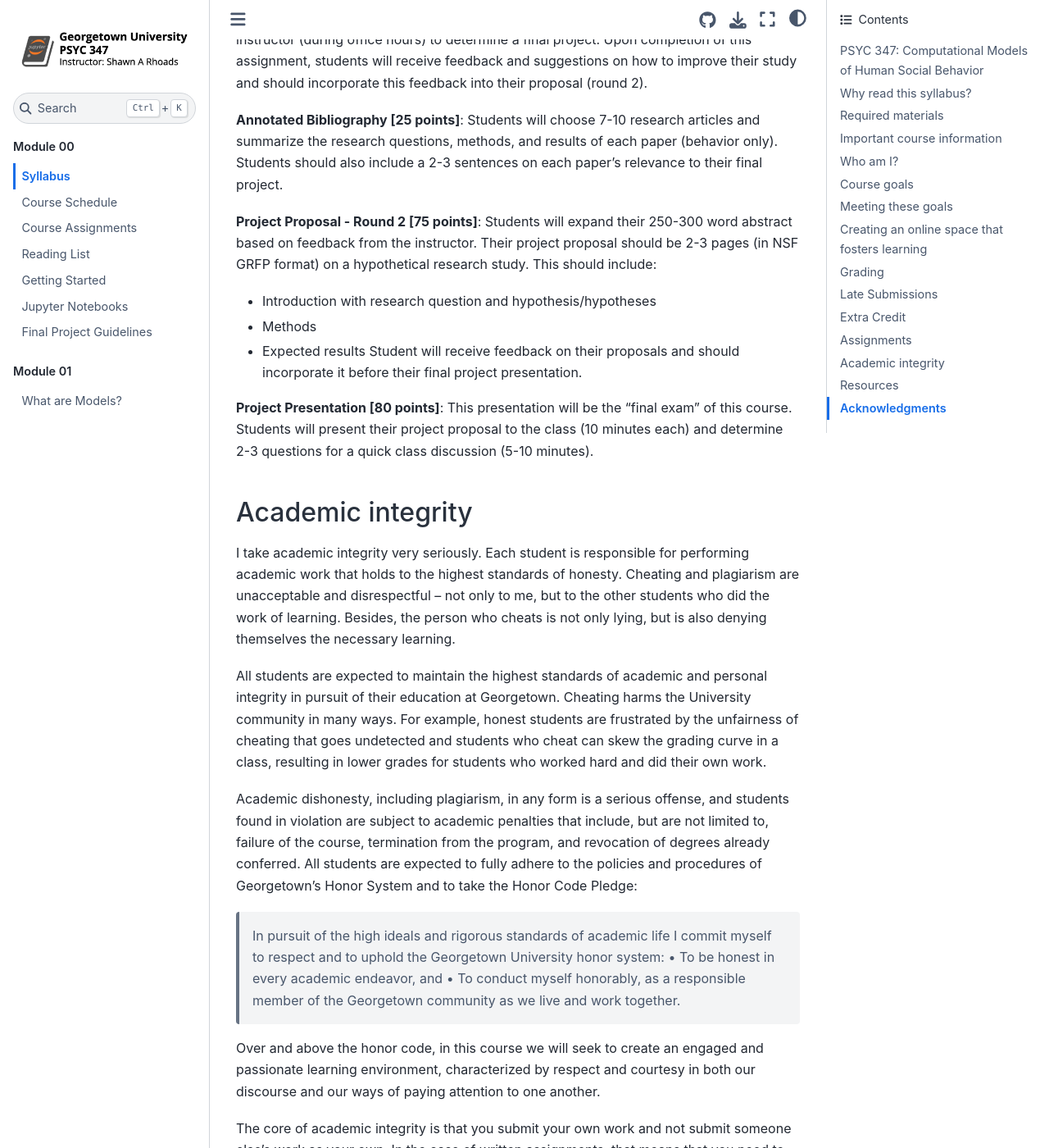
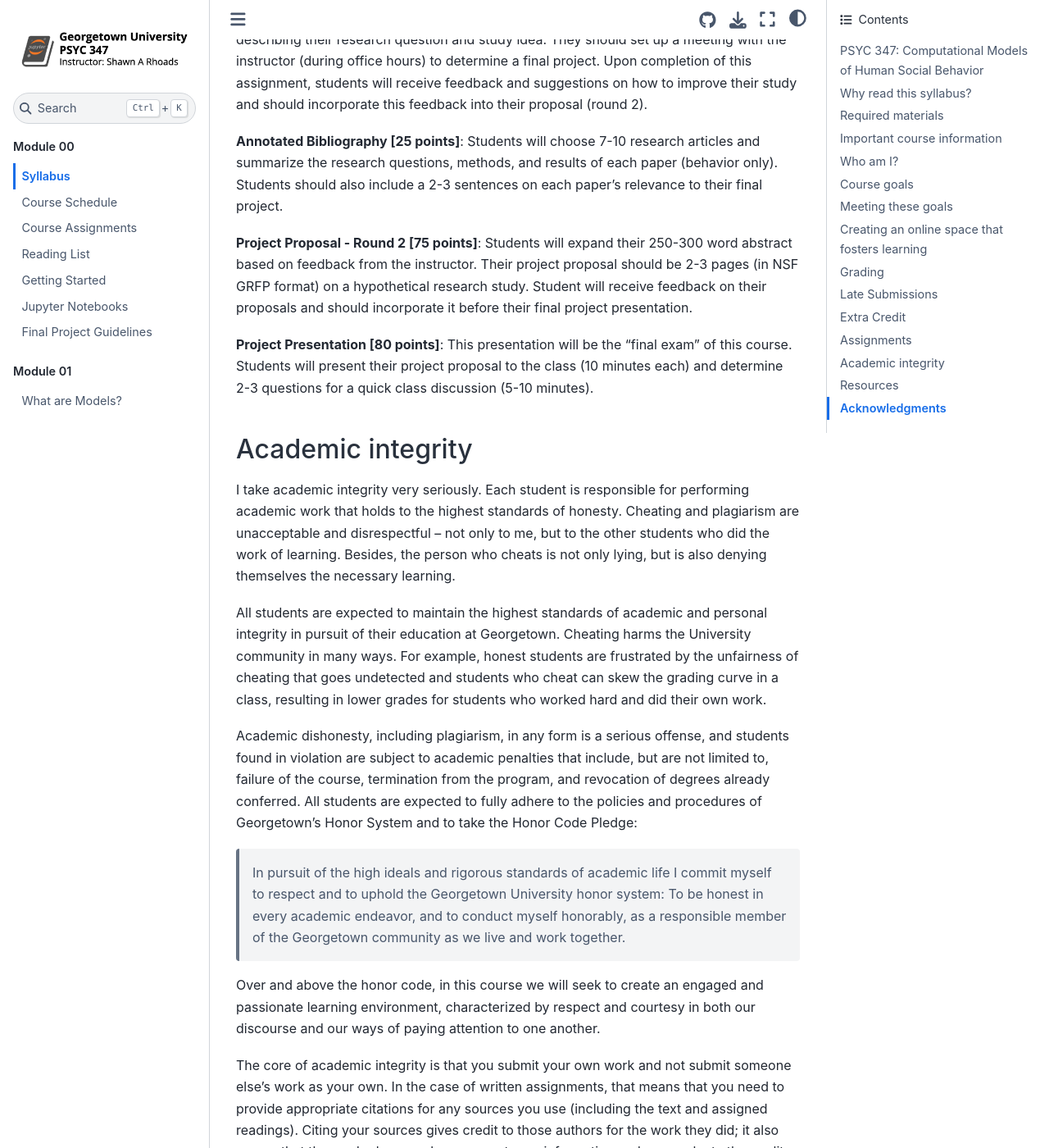
Before and after one commit to shawnrhoads/gu-psyc-347, a Jupyter Book: the page built from docs/module-00-00_Syllabus.md, in a window 1280 px wide and 1400 px high, scrolled down 9498 px. Shown: the whole window at 82% size. Built offline with Jupyter Book 1.0.4 settings and Sphinx 7.4.7 and the Sphinx Book theme 1.1.4, drawn with Linux system fonts in a browser that asks for light colours; some of the changed text lies outside the part shown.

Commit message:
updated point system, and fixed the Honor Code Pledge

```diff
--- a/docs/module-00-00_Syllabus.md
+++ b/docs/module-00-00_Syllabus.md
@@ -107,6 +107,7 @@
 I will assess your learning primarily through written assignments and class participation. Your written work should of course be logical, well-written, thoughtful, and free from mechanical spelling and grammatical errors (I strongly recommend that you proofread and spell-check your assignments!). Grades will be based on meeting the criteria of the assignment, quality of ideas, originality, accuracy, and quality of writing.
 
 You will earn points based on your assignments. Final grades will be assigned according to the following scale:
+
 |                           |    |
 |---------------------------|----|
 | 466 – 500 total points    | A  |
@@ -148,17 +149,13 @@
 
 **Article Presentations [50 points]**: Students will sign up to present one research article and lead the class discussion. More regarding this on 1/28.
 
-**Jupyter Notebook Execises [100 points, 25 points each]**: Students will complete four coding exercises based on selected course topics throughout the semester
+**Jupyter Notebook Execises [105 points, 25 points for #1-3, 30 points for #4]**: Students will complete four coding exercises based on selected course topics throughout the semester
 
 **Project Proposal - Round 1 [25 points]**: Students will submit a 250-300 word abstract describing their research question and study idea. They should set up a meeting with the instructor (during office hours) to determine a final project. Upon completion of this assignment, students will receive feedback and suggestions on how to improve their study and should incorporate this feedback into their proposal (round 2).
 
 **Annotated Bibliography [25 points]**: Students will choose 7-10 research articles and summarize the research questions, methods, and results of each paper (behavior only). Students should also include a 2-3 sentences on each paper’s relevance to their final project.
 
-**Project Proposal - Round 2 [75 points]**: Students will expand their 250-300 word abstract based on feedback from the instructor. Their project proposal should be 2-3 pages (in NSF GRFP format) on a hypothetical research study. This should include:
--	Introduction with research question and hypothesis/hypotheses
--	Methods
--	Expected results
-Student will receive feedback on their proposals and should incorporate it before their final project presentation.
+**Project Proposal - Round 2 [75 points]**: Students will expand their 250-300 word abstract based on feedback from the instructor. Their project proposal should be 2-3 pages (in NSF GRFP format) on a hypothetical research study. Student will receive feedback on their proposals and should incorporate it before their final project presentation.
 
 **Project Presentation [80 points]**: This presentation will be the “final exam” of this course. Students will present their project proposal to the class (10 minutes each) and determine 2-3 questions for a quick class discussion (5-10 minutes).
 
@@ -172,10 +169,7 @@
 Academic dishonesty, including plagiarism, in any form is a serious offense, and students found in violation are subject to academic penalties that include, but are not limited to, failure of the course, termination from the program, and revocation of degrees already conferred. All students are expected to fully adhere to the policies and procedures of Georgetown’s Honor System and to take the Honor Code Pledge:
 
 <blockquote>
-In pursuit of the high ideals and rigorous standards of academic life I commit myself to respect and to uphold the Georgetown University honor system:
-• To be honest in every academic endeavor, and
-• To conduct myself honorably, as a responsible member of the Georgetown
-community as we live and work together.
+In pursuit of the high ideals and rigorous standards of academic life I commit myself to respect and to uphold the Georgetown University honor system: To be honest in every academic endeavor, and to conduct myself honorably, as a responsible member of the Georgetown community as we live and work together.
 </blockquote>
 
 Over and above the honor code, in this course we will seek to create an engaged and passionate learning environment, characterized by respect and courtesy in both our discourse and our ways of paying attention to one another.
```
Also changed, not shown: other parts of docs/module-00-00_Syllabus.md (+2 -2 lines).
